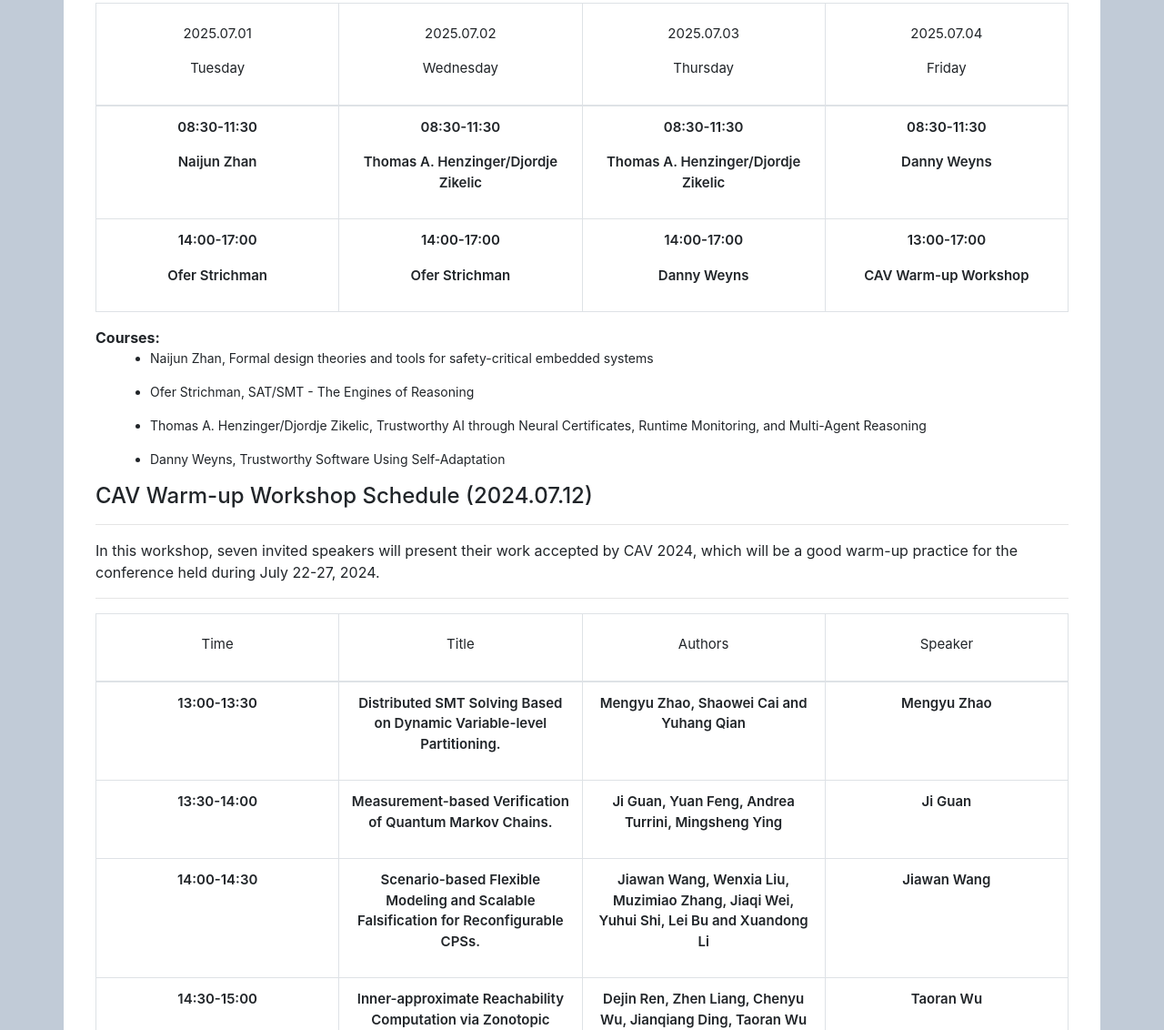
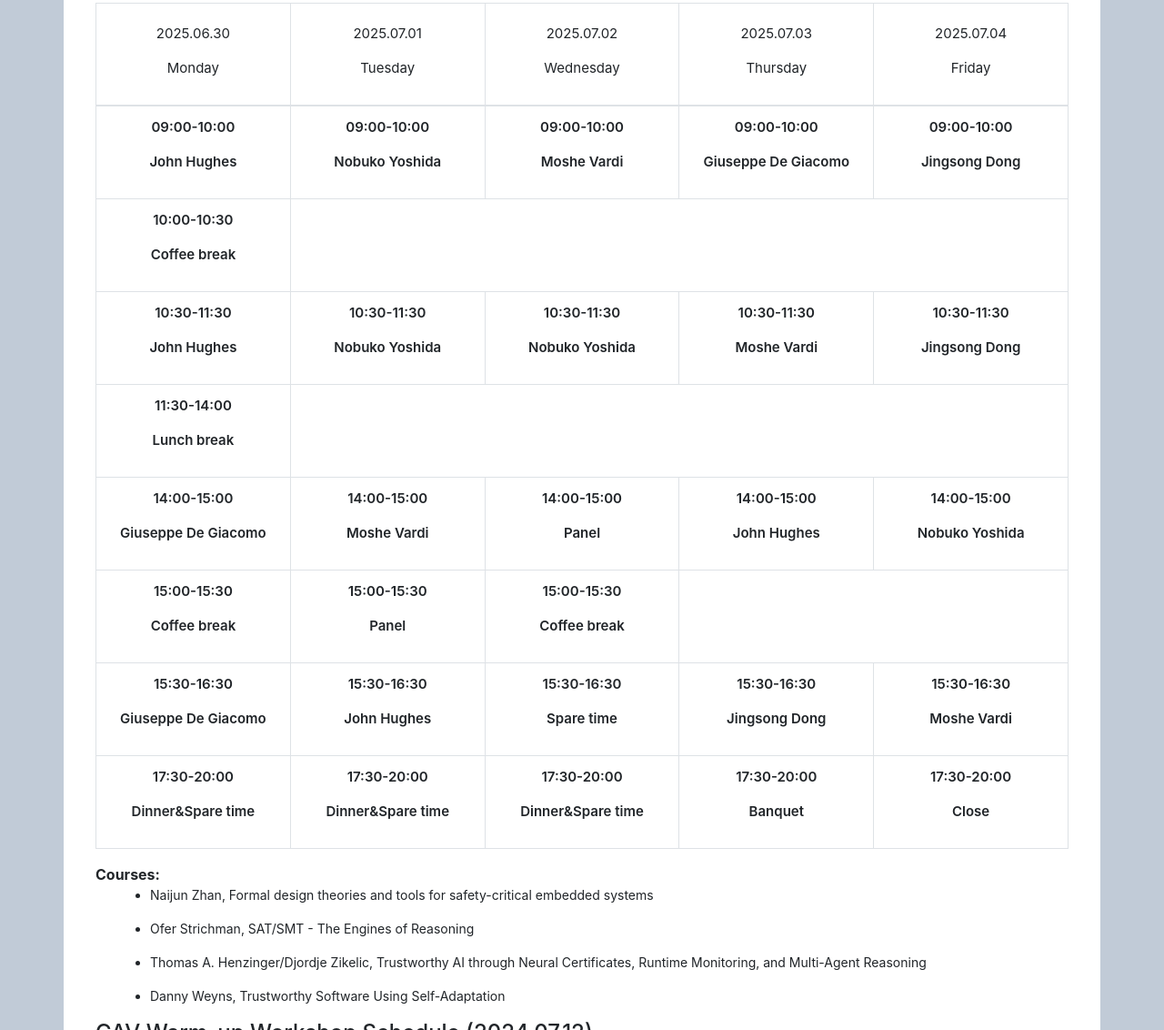
Before and after one commit to seisummerschool/2025, a plain HTML site: page schedule.html in a window 1280 px wide. Shown: the part 487-1619 px from the top of the page at 91% size. Drawn offline with Linux system fonts and the light colour scheme.

Commit message:
Update schedule.html

```diff
--- a/schedule.html
+++ b/schedule.html
@@ -114,6 +114,10 @@
                     <thead align="center">
                     <tr>
                         <td>
+                            <p class="title-head">2025.06.30</p>
+                            <p>Monday</p>
+                        </td>
+                        <td>
                             <p class="title-head">2025.07.01</p>
                             <p>Tuesday</p>
                         </td>
@@ -134,38 +138,138 @@
                     <tbody align="center">
                     <tr>
                         <td>
-                            <p class="head">08:30-11:30</p>
-                            <p class="head">Naijun Zhan</p>
+                            <p class="head">09:00-10:00</p>
+                            <p class="head">John Hughes</p>
                         </td>
                         <td>
-                            <p class="head">08:30-11:30</p>
-                            <p class="head">Thomas A. Henzinger/Djordje Zikelic</p>
+                            <p class="head">09:00-10:00</p>
+                            <p class="head">Nobuko Yoshida</p>
                         </td>
                         <td>
-                            <p class="head">08:30-11:30</p>
-                            <p class="head">Thomas A. Henzinger/Djordje Zikelic</p>
+                            <p class="head">09:00-10:00</p>
+                            <p class="head">Moshe Vardi</p>
                         </td>
                         <td>
-                            <p class="head">08:30-11:30</p>
-                            <p class="head">Danny Weyns</p>
+                            <p class="head">09:00-10:00</p>
+                            <p class="head">Giuseppe De Giacomo</p>
+                        </td>
+                        <td>
+                            <p class="head">09:00-10:00</p>
+                            <p class="head">Jingsong Dong</p>
+                        </td>
+                    </tr>
+                    <tr>
+                         <td>
+                            <p class="head">10:00-10:30</p>
+                            <p class="head">Coffee break</p>
                         </td>
                     </tr>
                     <tr>
                         <td>
-                            <p class="head">14:00-17:00</p>
-                            <p class="head">Ofer Strichman</p>
+                            <p class="head">10:30-11:30</p>
+                            <p class="head">John Hughes</p>
                         </td>
                         <td>
-                            <p class="head">14:00-17:00</p>
-                            <p class="head">Ofer Strichman</p>
+                            <p class="head">10:30-11:30</p>
+                            <p class="head">Nobuko Yoshida</p>
                         </td>
                         <td>
-                            <p class="head">14:00-17:00</p>
-                            <p class="head">Danny Weyns</p>
+                            <p class="head">10:30-11:30</p>
+                            <p class="head">Nobuko Yoshida</p>
                         </td>
                         <td>
-                            <p class="head">13:00-17:00</p>
-                            <p class="head">CAV Warm-up Workshop</p>
+                            <p class="head">10:30-11:30</p>
+                            <p class="head">Moshe Vardi</p>
+                        </td>
+                         <td>
+                            <p class="head">10:30-11:30</p>
+                            <p class="head">Jingsong Dong</p>
+                        </td>
+                    </tr>
+                    <tr>
+                        <td>
+                            <p class="head">11:30-14:00</p>
+                            <p class="head">Lunch break</p>
+                        </td>
+                    </tr>
+                    <tr>
+                        <td>
+                            <p class="head">14:00-15:00</p>
+                            <p class="head">Giuseppe De Giacomo</p>
+                        </td>
+                        <td>
+                            <p class="head">14:00-15:00</p>
+                            <p class="head">Moshe Vardi</p>
+                        </td>
+                        <td>
+                            <p class="head">14:00-15:00</p>
+                            <p class="head">Panel</p>
+                        </td>
+                        <td>
+                            <p class="head">14:00-15:00</p>
+                            <p class="head">John Hughes</p>
+                        </td>
+                         <td>
+                            <p class="head">14:00-15:00</p>
+                            <p class="head">Nobuko Yoshida</p>
+                        </td>
+                    </tr>
+                    <tr>
+                        <td>
+                            <p class="head">15:00-15:30</p>
+                            <p class="head">Coffee break</p>
+                        </td>
+                        <td>
+                            <p class="head">15:00-15:30</p>
+                            <p class="head">Panel</p>
+                        </td>
+                        <td>
+                            <p class="head">15:00-15:30</p>
+                            <p class="head">Coffee break</p>
+                        </td>
+                    </tr>
+                    <tr>
+                        <td>
+                            <p class="head">15:30-16:30</p>
+                            <p class="head">Giuseppe De Giacomo</p>
+                        </td>
+                        <td>
+                            <p class="head">15:30-16:30</p>
+                            <p class="head">John Hughes</p>
+                        </td>
+                        <td>
+                            <p class="head">15:30-16:30</p>
+                            <p class="head">Spare time</p>
+                        </td>
+                        <td>
+                            <p class="head">15:30-16:30</p>
+                            <p class="head">Jingsong Dong</p>
+                        </td>
+                         <td>
+                            <p class="head">15:30-16:30</p>
+                            <p class="head">Moshe Vardi</p>
+                        </td>
+                    </tr>
+                    <tr>
+                        <td>
+                            <p class="head">17:30-20:00</p>
+                            <p class="head">Dinner&Spare time</p>
+                        </td>
+                        <td>
+                            <p class="head">17:30-20:00</p>
+                            <p class="head">Dinner&Spare time</p>
+                        </td>
+                        <td>
+                            <p class="head">17:30-20:00</p>
+                            <p class="head">Dinner&Spare time</p>
+                        </td>
+                        <td>
+                            <p class="head">17:30-20:00</p>
+                            <p class="head">Banquet</p>
+                        </td>
+                         <td>
+                            <p class="head">17:30-20:00</p>
+                            <p class="head">Close</p>
                         </td>
                     </tr>
                     </tbody>
```
